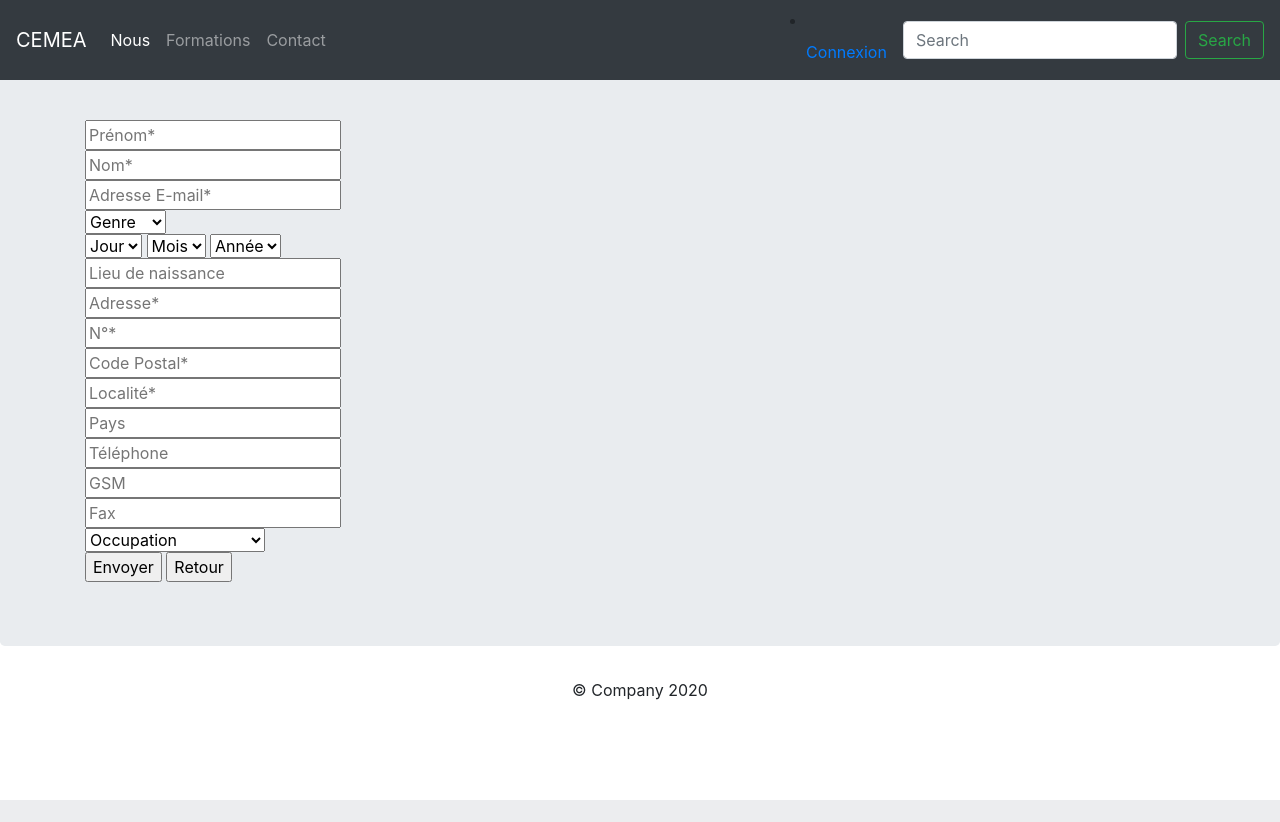
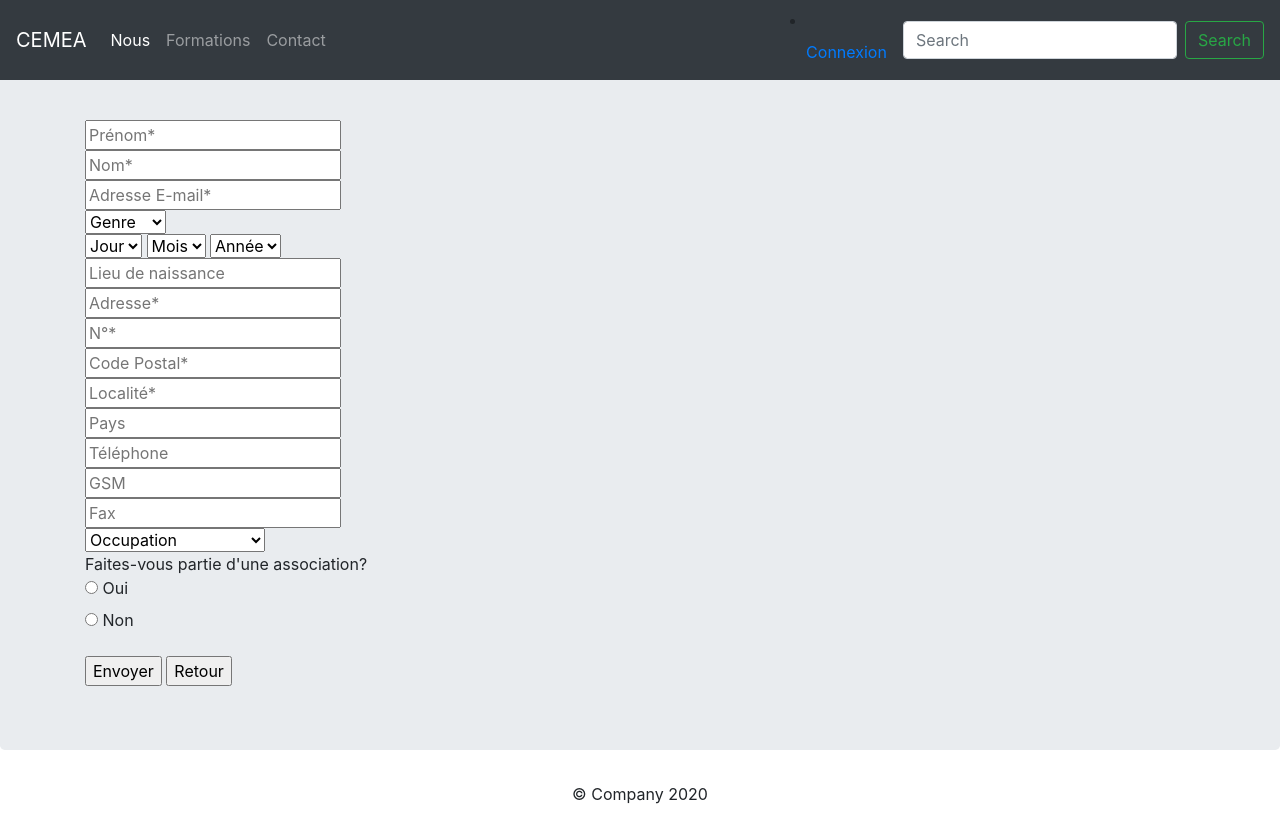
Before and after one commit to CappelleJess/CEMEA, a CodeIgniter app: a page that uses application/views/pages/inscription.php in a window 1280 px wide. Before the commit the page ends 800 px from the top, so only its background shows below. Run offline with CodeIgniter, Linux system fonts and the light colour scheme; some libraries are stand-ins or nearby versions.

Commit message:
Update inscription.php

```diff
--- a/application/views/pages/inscription.php
+++ b/application/views/pages/inscription.php
@@ -101,15 +101,17 @@
                 }
                 if(empty($occupation)){
                     $valid = false;
-                    $err_occupation = "Veuillez renseigner ce champs!";
+                }
+                if(empty($assoc)){
+                    $valid = false;
                 }
 
                 if($valid) {
                     $date_inscription = date("Y-m-d");
 
-                    $req = $BDD->prepare("INSERT INTO inscription(prénom, nom, email, genre, date_naissance, lieu_naissance, adresse, numero, code_postal, localite, pays, telephone, gsm, fax, occupation, date_inscription VALUES (?, ?, ?, ?, ?, ?, ?, ?, ?, ?, ?, ?, ?, ?, ?, ?, ?)");
+                    $req = $BDD->prepare("INSERT INTO inscription(prénom, nom, email, genre, date_naissance, lieu_naissance, adresse, numero, code_postal, localite, pays, telephone, gsm, fax, occupation, assoc, date_inscription VALUES (?, ?, ?, ?, ?, ?, ?, ?, ?, ?, ?, ?, ?, ?, ?, ?, ?, ?)");
 
-                    $req->execute(array($prénom, $nom, $email, $genre, $date_naissance, $lieu_naissance, $adresse, $numero, $code_postal, $localite, $pays, $telephone, $gsm, $fax, $occupation, $date_inscription));
+                    $req->execute(array($prénom, $nom, $email, $genre, $date_naissance, $lieu_naissance, $adresse, $numero, $code_postal, $localite, $pays, $telephone, $gsm, $fax, $occupation, $assoc, $date_inscription));
                     }
                 }
             }
@@ -285,6 +287,16 @@
                         <option value="4">Demandeur d'emploi</option>
                     </select>
                 </div>
+                    <?php
+                        if(isset($err_assoc)){
+                            echo $err_assoc;
+                        }
+                    ?>
+                    <p>Faites-vous partie d'une association?<br>
+                    <input type="radio" id="oui" name="assoc "value="1">
+                        <label for="oui">Oui</label><br>
+                    <input type="radio" id="non" name="assoc "value="2">
+                        <label for="non">Non</label><br></p>
             </section>
             <input type="submit" name="inscription" value="Envoyer">
             <input type="button" onclick="history.back()" value="Retour">
```
